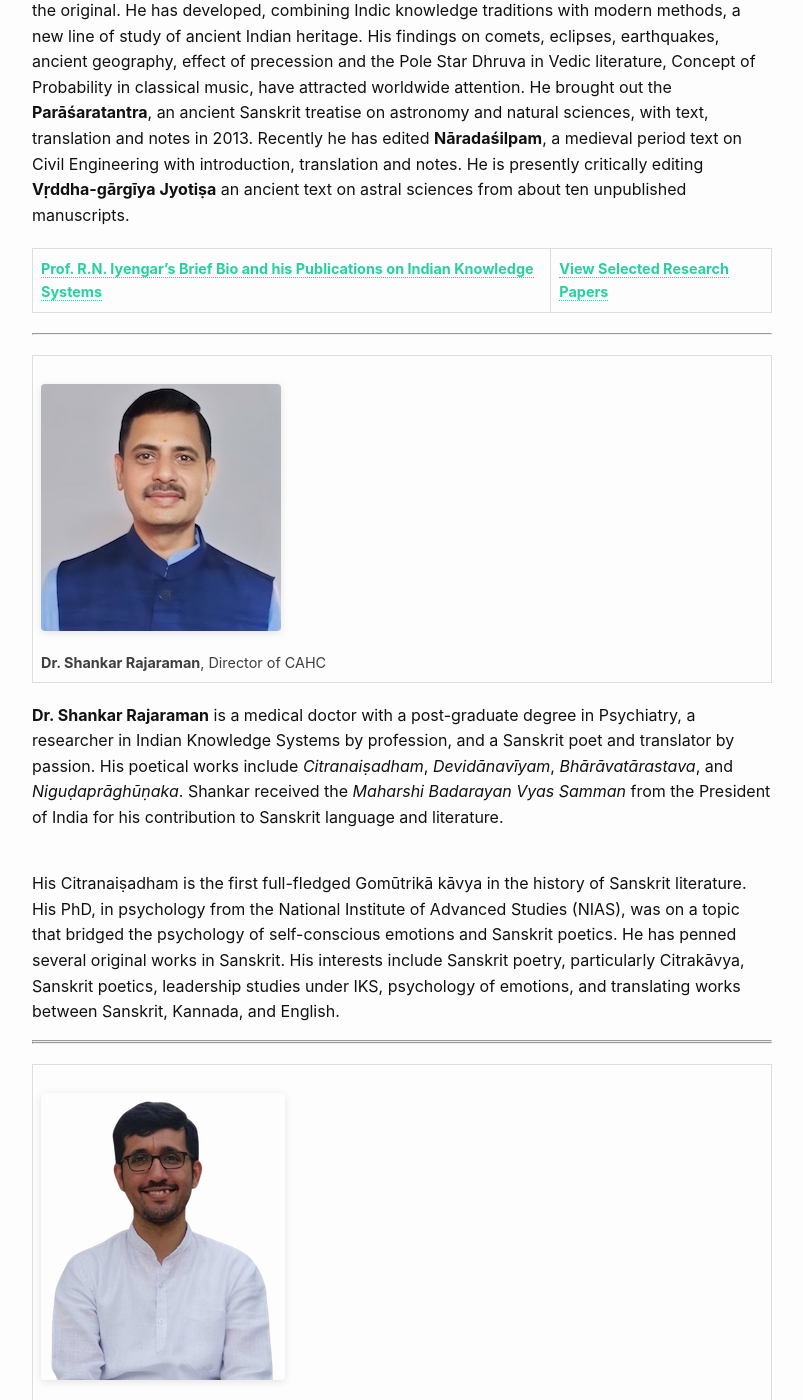
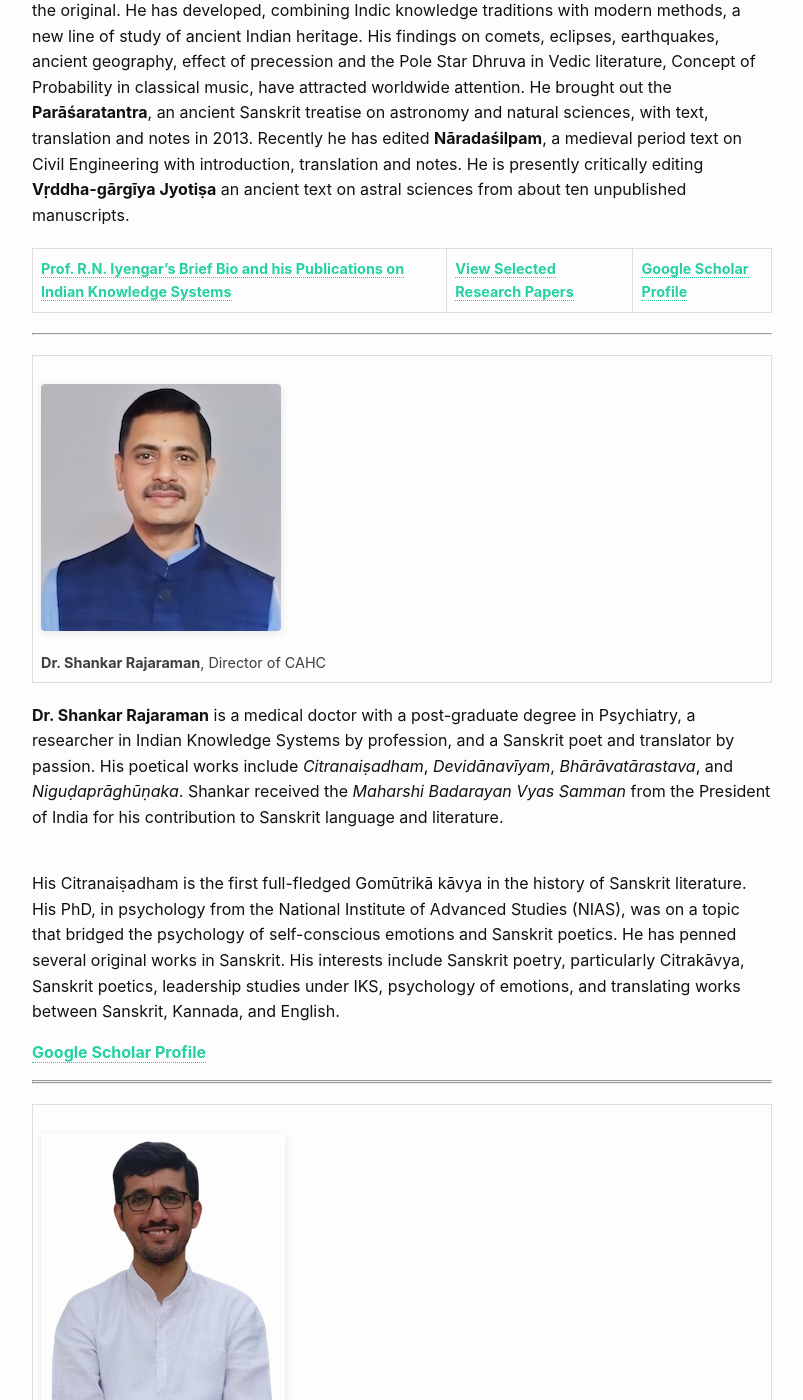
Before and after one commit to cahcblr/cahcblr.github.io, a Jekyll site: the page built from p72_rni.md, in a window 1280 px wide and 1400 px high, scrolled down 1067 px. Shown: the whole window, without its empty margins (238-1041 px from the left). Built offline with Jekyll 4.4.1, drawn with Linux system fonts in a browser that asks for light colours.

Commit message:
feat: Add Google Scholar profile links and update the research papers link.

```diff
--- a/p60_papers.markdown
+++ b/p60_papers.markdown
@@ -6,7 +6,7 @@ permalink: /papers/
 
 ## Research Papers by CAHC
 
-The Center for Ancient History and Culture (CAHC) is built on a rich legacy of interdisciplinary research. This page hosts the collected works of our distinguished mentor and key researcher, **Prof. R.N. Iyengar**, whose pioneering scholarship in ancient Indian astronomy, mathematics, and earth sciences spans over 40 years. While many of these seminal papers predate the Center, they established the rigorous methodology that continues to drive our mission. This collection serves as a living archive, expanding to include contributions from the Center's current research team.
+The Center for Ancient History and Culture (CAHC) is built on a rich legacy of interdisciplinary research. This page hosts the collected works of our distinguished mentor and key researcher, **Prof. R.N. Iyengar** ([**Google Scholar Profile**](https://scholar.google.co.in/citations?user=KISAL2oAAAAJ&hl=en)), whose pioneering scholarship in ancient Indian astronomy, mathematics, and earth sciences spans over 40 years. While many of these seminal papers predate the Center, they established the rigorous methodology that continues to drive our mission. This collection serves as a living archive, expanding to include contributions from the Center's current research team.
 
 ### Browse Papers
 
--- a/p72_rni.md
+++ b/p72_rni.md
@@ -14,7 +14,7 @@ Professor R. N. Iyengar B.E., M.Sc(Eng).,Ph.D., (b. 1943) is renowned for his co
 Brought up in a family of Sanskrit scholars, Professor Iyengar received initial training in Sanskrit studies in the traditional way. This has propelled him to become an avid reader of ancient texts in the original. He has developed, combining Indic knowledge traditions with modern methods, a new line of study of ancient Indian heritage. His findings on comets, eclipses, earthquakes, ancient geography, effect of precession and the Pole Star Dhruva in Vedic literature, Concept of Probability in classical music, have attracted worldwide attention. He brought out the **Parāśaratantra**, an ancient Sanskrit treatise on astronomy and natural sciences, with text, translation and notes in 2013. Recently he has edited **Nāradaśilpam**, a medieval period text on Civil Engineering with introduction, translation and notes. He is presently critically editing **Vṛddha-gārgīya Jyotiṣa** an ancient text on astral sciences from about ten unpublished manuscripts.
 
 
-**[Prof. R.N. Iyengar's Brief Bio and his Publications on Indian Knowledge Systems ](../assets/rni.pdf)** | **[View Selected Research Papers](/rni-papers/)**
+**[Prof. R.N. Iyengar's Brief Bio and his Publications on Indian Knowledge Systems ](../assets/rni.pdf)** | **[View Selected Research Papers](/papers/)** | **[Google Scholar Profile](https://scholar.google.co.in/citations?user=KISAL2oAAAAJ&hl=en)**
 
 ---
 
@@ -24,6 +24,8 @@ Brought up in a family of Sanskrit scholars, Professor Iyengar received initial
 **Dr. Shankar Rajaraman** is a medical doctor with a post-graduate degree in Psychiatry, a researcher in Indian Knowledge Systems by profession, and a Sanskrit poet and translator by passion. His poetical works include _Citranaiṣadham_, _Devidānavīyam_, _Bhārāvatārastava_, and _Niguḍaprāghūṇaka_. Shankar received the _Maharshi Badarayan Vyas Samman_ from the President of India for his contribution to Sanskrit language and literature. <br><br>
 
 His Citranaiṣadham is the first full-fledged Gomūtrikā kāvya in the history of Sanskrit literature. His PhD, in psychology from the National Institute of Advanced Studies (NIAS), was on a topic that bridged the psychology of self-conscious emotions and Sanskrit poetics. He has penned several original works in Sanskrit. His interests include Sanskrit poetry, particularly Citrakāvya, Sanskrit poetics, leadership studies under IKS, psychology of emotions, and translating works between Sanskrit, Kannada, and English.
+
+**[Google Scholar Profile](https://scholar.google.com/citations?hl=en&user=yZ2TrakAAAAJ)**
 
 ---
 <!-- ---
```
